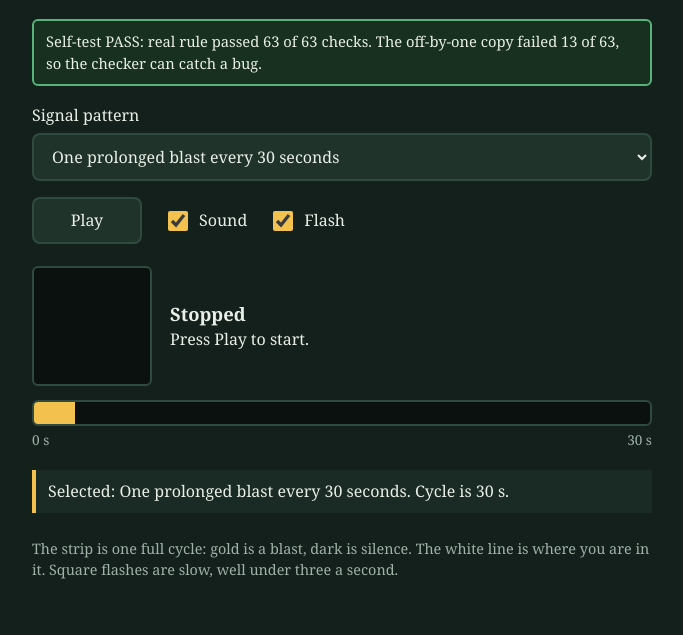
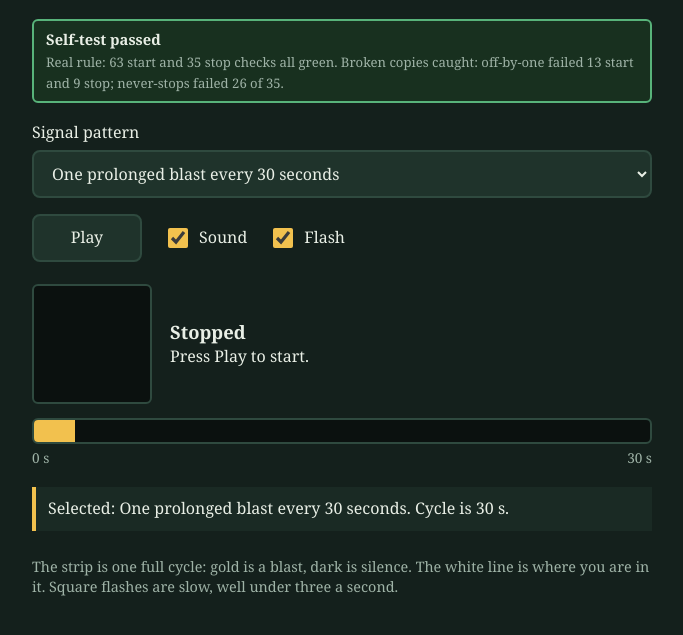
Before and after one commit to Bean-Bengal/fog-signal-timer, a plain HTML site: page index.html in a window 1280 px wide. Shown: the part 91-726 px from the top of the page, without its empty margins (298-981 px from the left). Drawn offline with Linux system fonts and the light colour scheme.

Commit message:
Fog Signal Timer, version 4

```diff
--- a/index.html
+++ b/index.html
@@ -37,7 +37,9 @@
   .scale { display:flex; justify-content:space-between; color:var(--dim); font-size:.85rem; margin-top:4px; }
   #note { margin-top:20px; padding:10px 12px; border-left:4px solid var(--accent); background:#1a2a24; }
   .small { color:var(--dim); font-size:.9rem; margin-top:26px; }
-  #selftest { margin:0 0 18px; padding:10px 12px; border-radius:6px; border:2px solid var(--line); font-size:.92rem; overflow-wrap:anywhere; }
+  #selftest { margin:0 0 18px; padding:8px 12px; border-radius:6px; border:2px solid var(--line); font-size:.92rem; overflow-wrap:anywhere; }
+  #selftest b { display:block; }
+  #selftest span { color:var(--dim); font-size:.82rem; }
   #selftest.pass { border-color:#58b37a; background:#18301f; }
   #selftest.fail { border-color:#e0674f; background:#3a1b16; }
 </style>
@@ -76,7 +78,6 @@
 
 <script>
 (function () {
-// Presets: plain data. Each is a list of [on, ms] pairs; 1 = blast, 0 = silence.
 var PRESETS = {
   "one-30":   { label: "One prolonged blast every 30 seconds",
                 steps: [[1, 2000], [0, 28000]] },
@@ -98,14 +99,12 @@ var select = $("preset"), go = $("go"), square = $("square"), strip = $("strip")
 var what = $("what"), detail = $("detail"), note = $("note"), totalEl = $("total");
 var soundOn = $("soundOn"), flashOn = $("flashOn"), selftestEl = $("selftest");
 
-// The one walker. It only knows its steps.
 var walker = { steps: [], i: 0, timer: null, stepStart: 0, playing: false, offset: 0 };
 var marker = document.createElement("div");
 marker.id = "marker";
 var lastState = "";
 var audio = null;
 
-// One safe lookup: never trust the raw dropdown value.
 function currentKey() {
   if (!PRESETS[select.value]) select.value = KEYS[0];
   return PRESETS[select.value] ? select.value : KEYS[0];
@@ -121,8 +120,6 @@ function sumMs(steps) { return steps.reduce(function (a, s) { return a + s[1]; }
 function cycleMs() { return sumMs(walker.steps) || 1; }
 
 // ---- The timing rule, as pure functions ----
-// stateAt: at t ms into the signal, is it a blast (1) or silence (0)?
-// A step owns [start, start + ms): its end moment belongs to the next step.
 function stateAt(steps, t) {
   var total = sumMs(steps);
   var x = ((t % total) + total) % total;
@@ -133,7 +130,6 @@ function stateAt(steps, t) {
   }
   return steps[0][0];
 }
-// Deliberately wrong copy: the end moment still belongs to the old step (off by one).
 function stateAtBroken(steps, t) {
   var total = sumMs(steps);
   var x = ((t % total) + total) % total;
@@ -144,7 +140,16 @@ function stateAtBroken(steps, t) {
   }
   return steps[0][0];
 }
-// Same checks for any version: both sides of every step boundary in every preset.
+function stateAtNeverStops(steps, t) {
+  var total = sumMs(steps);
+  var x = ((t % total) + total) % total;
+  var start = 0;
+  for (var i = 0; i < steps.length; i++) {
+    if (x >= start && x < start + steps[i][1]) return steps[i][0] || 1;
+    start += steps[i][1];
+  }
+  return 1;
+}
 function runChecks(fn) {
   var fails = [], count = 0;
   function expect(name, got, want) {
@@ -162,32 +167,81 @@ function runChecks(fn) {
     });
     expect(key + " wraps to step0", fn(steps, start), steps[0][0]);
   });
-  // Hand-worked: one-30 is a blast for 0..1999 ms, silent from 2000.
   var one = PRESETS["one-30"].steps;
   expect("one-30 at 1999", fn(one, 1999), 1);
   expect("one-30 at 2000", fn(one, 2000), 0);
   expect("one-30 at 30000", fn(one, 30000), 1);
   return { fails: fails, count: count };
 }
+function runStopChecks(fn) {
+  var fails = [], count = 0;
+  function expect(name, got, want) {
+    count++;
+    if (got !== want) fails.push(name + " got " + got + " want " + want);
+  }
+  KEYS.forEach(function (key) {
+    var steps = PRESETS[key].steps, start = 0;
+    steps.forEach(function (s, i) {
+      if (s[0] === 1) {
+        var end = start + s[1];
+        expect(key + " blast" + i + " still on 1ms before stop", fn(steps, end - 1), 1);
+        expect(key + " blast" + i + " stops at end", fn(steps, end), 0);
+        expect(key + " blast" + i + " silent 1ms after stop", fn(steps, end + 1), 0);
+      }
+      start += s[1];
+    });
+    var silent = 0;
+    for (var t = 0; t < sumMs(steps); t += 500) if (fn(steps, t) === 0) silent++;
+    expect(key + " has silence in cycle", silent > 0, true);
+  });
+  var one = PRESETS["one-30"].steps;
+  expect("one-30 off at 15000", fn(one, 15000), 0);
+  expect("one-30 off at 29999", fn(one, 29999), 0);
+  return { fails: fails, count: count };
+}
+
+// One pure verdict: green only if the real rule passes everything and every broken twin is caught.
+function verdict(r) {
+  var problems = [];
+  if (r.realStart.fails.length) problems.push("real rule failed " + r.realStart.fails.length + " start checks, e.g. " + r.realStart.fails[0]);
+  if (r.realStop.fails.length) problems.push("real rule failed " + r.realStop.fails.length + " stop checks, e.g. " + r.realStop.fails[0]);
+  if (r.offStart.fails.length === 0) problems.push("CHECKER BROKEN: the off-by-one copy passed every start check");
+  if (r.offStop.fails.length === 0) problems.push("CHECKER BROKEN: the off-by-one copy passed every stop check");
+  if (r.never.fails.length === 0) problems.push("CHECKER BROKEN: the never-stops copy passed every stop check");
+  return { ok: problems.length === 0, problems: problems };
+}
+
 function selfTest() {
-  var problems = [];
+  var extra = [];
   var cycles = { "one-30":30000, "two-60":60000, "one-120":120000, "short-20":20000, "three-60":60000, "quick-5":5000 };
   KEYS.forEach(function (k) {
-    if (sumMs(PRESETS[k].steps) !== cycles[k]) problems.push(k + " cycle is " + sumMs(PRESETS[k].steps) + " ms, expected " + cycles[k]);
+    if (sumMs(PRESETS[k].steps) !== cycles[k]) extra.push(k + " cycle is " + sumMs(PRESETS[k].steps) + " ms, expected " + cycles[k]);
   });
-  var real = runChecks(stateAt);
-  var broken = runChecks(stateAtBroken);
-  real.fails.slice(0, 3).forEach(function (f) { problems.push("real rule: " + f); });
-  if (broken.fails.length === 0) problems.push("CHECKER BROKEN: the off-by-one copy passed every check");
+  var r = {
+    realStart: runChecks(stateAt), realStop: runStopChecks(stateAt),
+    offStart: runChecks(stateAtBroken), offStop: runStopChecks(stateAtBroken),
+    never: runStopChecks(stateAtNeverStops)
+  };
+  var v = verdict(r);
+  // The verdict itself must be able to say no: feed it the broken copy as if it were the real one.
+  var fake = { realStart: r.offStart, realStop: r.offStop, offStart: r.offStart, offStop: r.offStop, never: r.never };
+  if (verdict(fake).ok) extra.push("VERDICT BROKEN: it accepted the broken copy as real");
+  var problems = v.problems.concat(extra);
   var ok = problems.length === 0;
   selftestEl.className = ok ? "pass" : "fail";
-  selftestEl.textContent = ok
-    ? "Self-test PASS: real rule passed " + real.count + " of " + real.count + " checks. The off-by-one copy failed " + broken.fails.length + " of " + broken.count + ", so the checker can catch a bug."
-    : "Self-test FAIL: " + problems.join("; ");
+  selftestEl.innerHTML = "";
+  var head = document.createElement("b");
+  head.textContent = ok ? "Self-test passed" : "Self-test FAILED";
+  var sm = document.createElement("span");
+  sm.textContent = ok
+    ? "Real rule: " + r.realStart.count + " start and " + r.realStop.count + " stop checks all green. Broken copies caught: off-by-one failed " + r.offStart.fails.length + " start and " + r.offStop.fails.length + " stop; never-stops failed " + r.never.fails.length + " of " + r.never.count + "."
+    : problems.join("; ");
+  selftestEl.appendChild(head);
+  selftestEl.appendChild(sm);
   return ok;
 }
 
-function announce(key, text) {      // say it once: only when the state changes
+function announce(key, text) {
   if (key === lastState) return;
   lastState = key;
   note.textContent = text;
@@ -290,7 +344,6 @@ function frame() {
   requestAnimationFrame(frame);
 }
 
-// Copy the chosen preset's list into the walker and redraw the strip.
 function loadPreset() {
   var p = currentPreset();
   walker.steps = p.steps.map(function (s) { return [s[0], s[1]]; });
@@ -299,7 +352,6 @@ function loadPreset() {
   return p;
 }
 
-// Choosing a preset: copy its list into the walker, restart if it was running.
 function choose() {
   var p = loadPreset();
   if (walker.playing) start();
@@ -325,7 +377,7 @@ flashOn.addEventListener("change", function () {
 
 try { selfTest(); } catch (e) {
   selftestEl.className = "fail";
-  selftestEl.textContent = "Self-test FAIL: it crashed: " + e.message;
+  selftestEl.textContent = "Self-test FAILED: it crashed: " + e.message;
 }
 choose();
 })();
```
